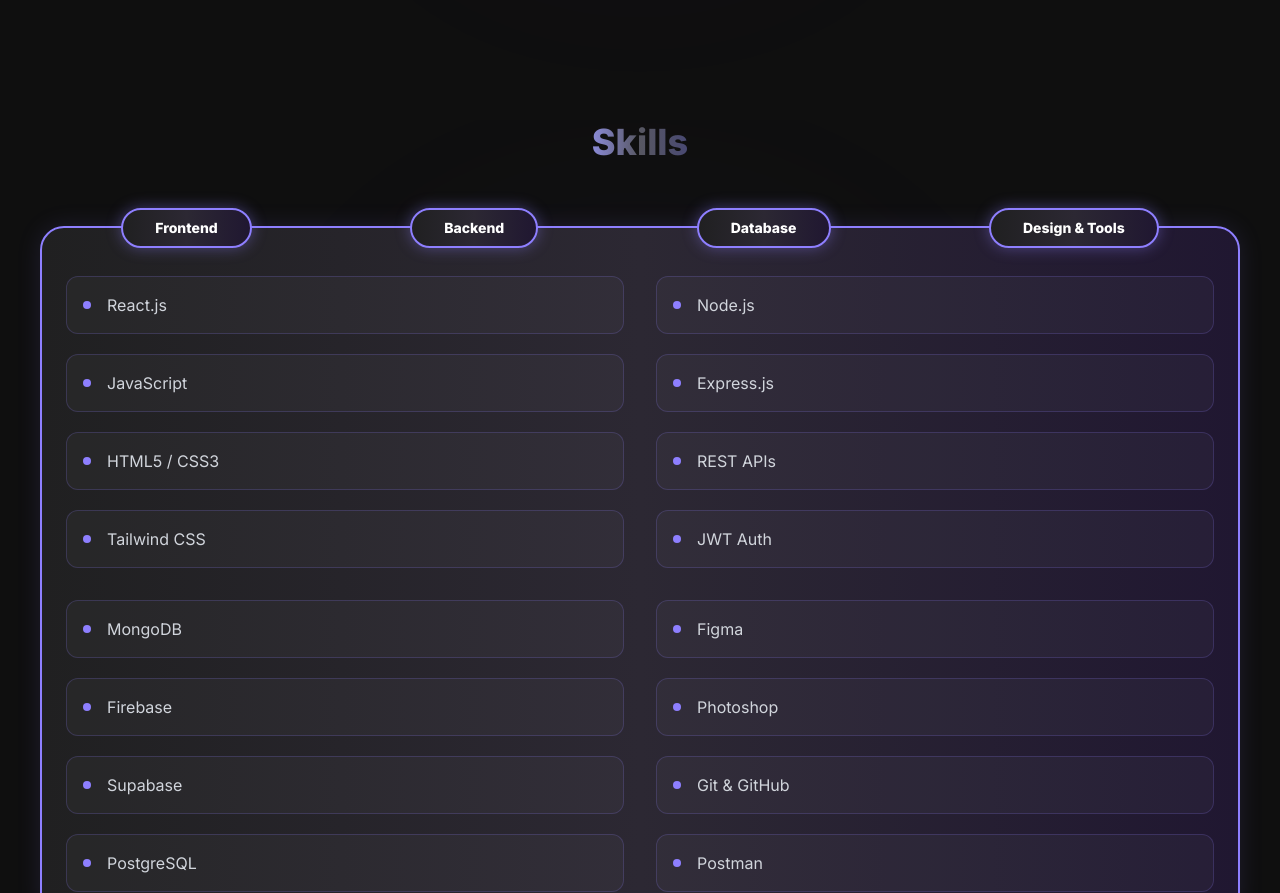
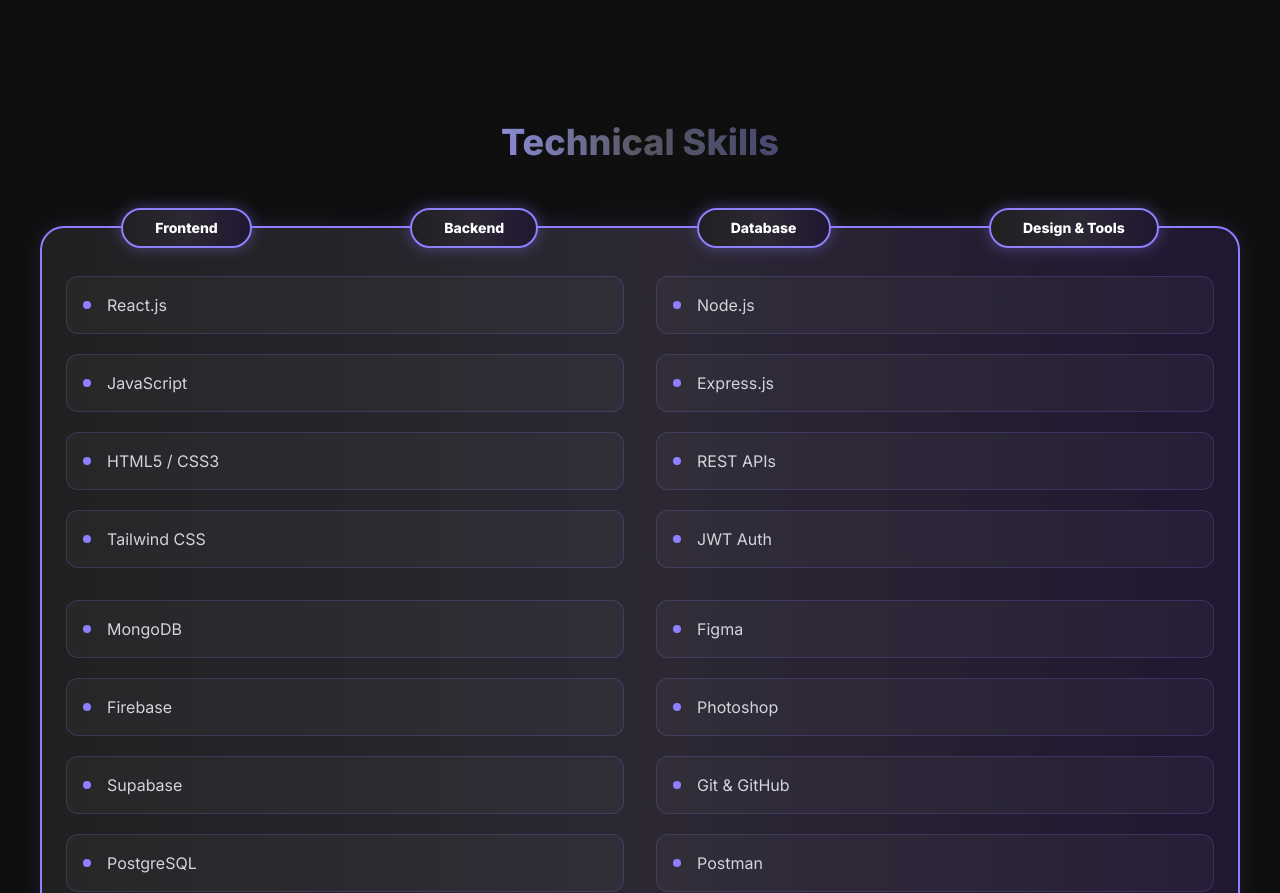
Before and after one commit to Aman260249/codelabportfolio, a React (Vite) app in the folder portfolio-codelab/: page / in a window 1280 px wide. Shown: the part 1480-2373 px from the top of the page. Built offline with nearby package versions, Linux system fonts and the light colour scheme; no server answers.

Commit message:
heading fix again

```diff
--- a/portfolio-codelab/src/components/Skills.jsx
+++ b/portfolio-codelab/src/components/Skills.jsx
@@ -38,7 +38,7 @@
         style={{ backgroundImage: textGradient, WebkitBackgroundClip: 'text', WebkitTextFillColor: 'transparent' }}
         className="text-4xl laptop:text-6xl font-extrabold mb-16 z-10"
       >
-        Skills
+        Technical Skills
       </motion.h2>
 
       {/* MAIN GLOWING BOX */}
```
